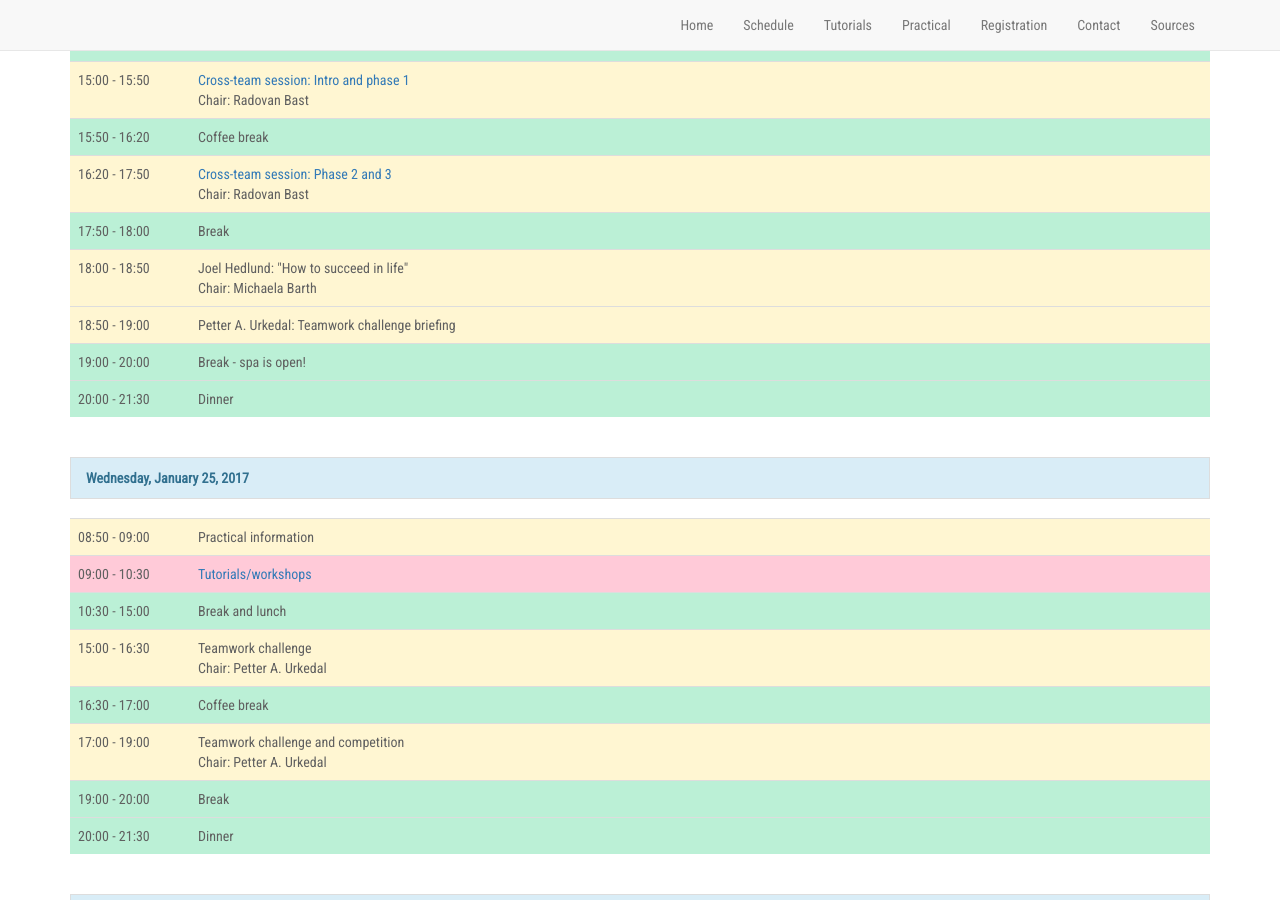
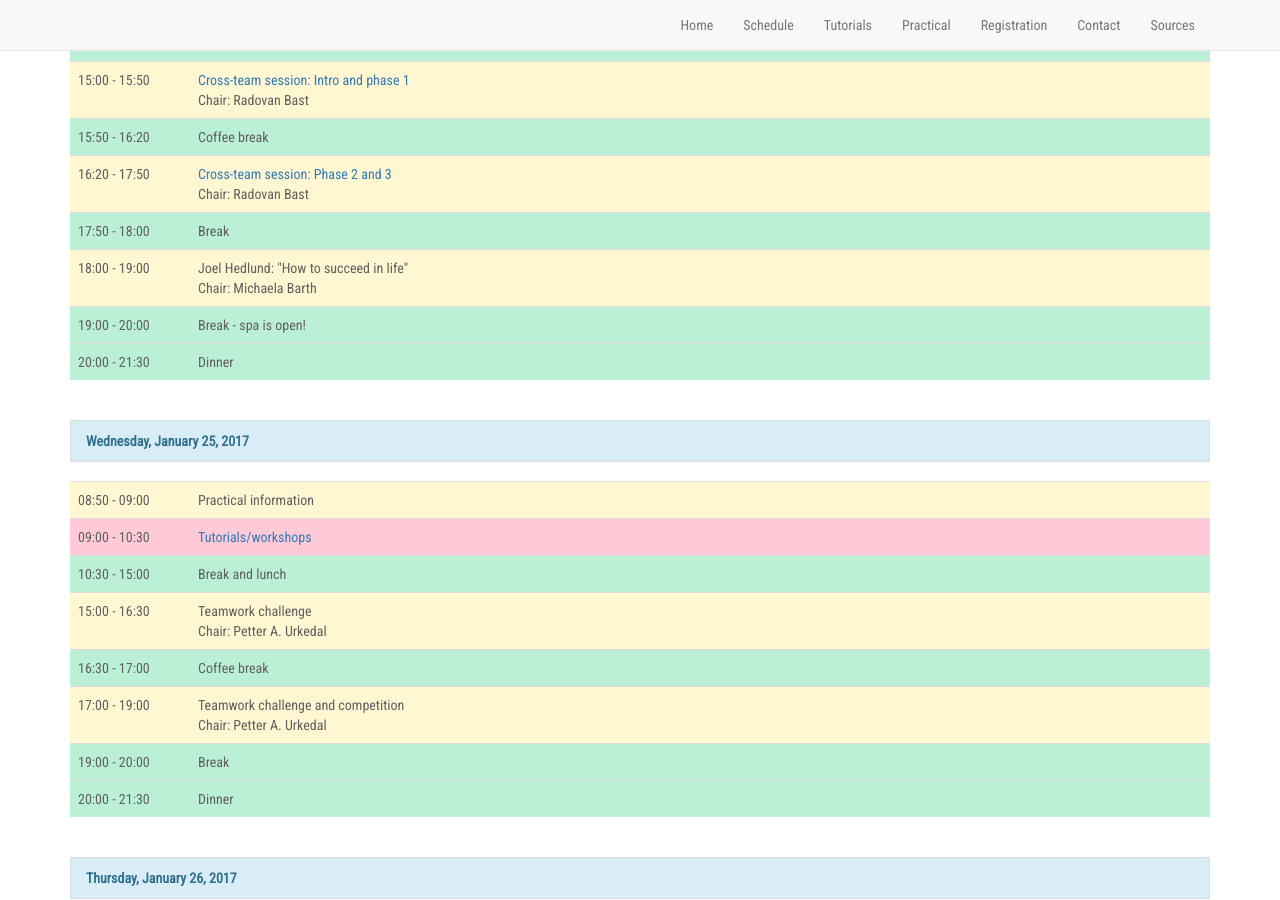
Before and after one commit to neicnordic/ahm17.neic.nordforsk.org, a Jekyll site: the page built from schedule.md, in a window 1280 px wide and 900 px high, scrolled down 552 px. Built offline with Jekyll 4.4.1, drawn with Linux system fonts in a browser that asks for light colours; nearby versions of some CDN libraries.

Commit message:
rearrange

```diff
--- a/schedule.md
+++ b/schedule.md
@@ -43,13 +43,10 @@ schedule:
         - time: 17:50 - 18:00
           type: recreation
           title: Break
-        - time: 18:00 - 18:50
+        - time: 18:00 - 19:00
           type: plenary
           title: 'Joel Hedlund: "How to succeed in life"'
           chair: Michaela Barth
-        - time: 18:50 - 19:00
-          type: plenary
-          title: 'Petter A. Urkedal: Teamwork challenge briefing'
         - time: 19:00 - 20:00
           type: recreation
           title: Break - spa is open!
```
